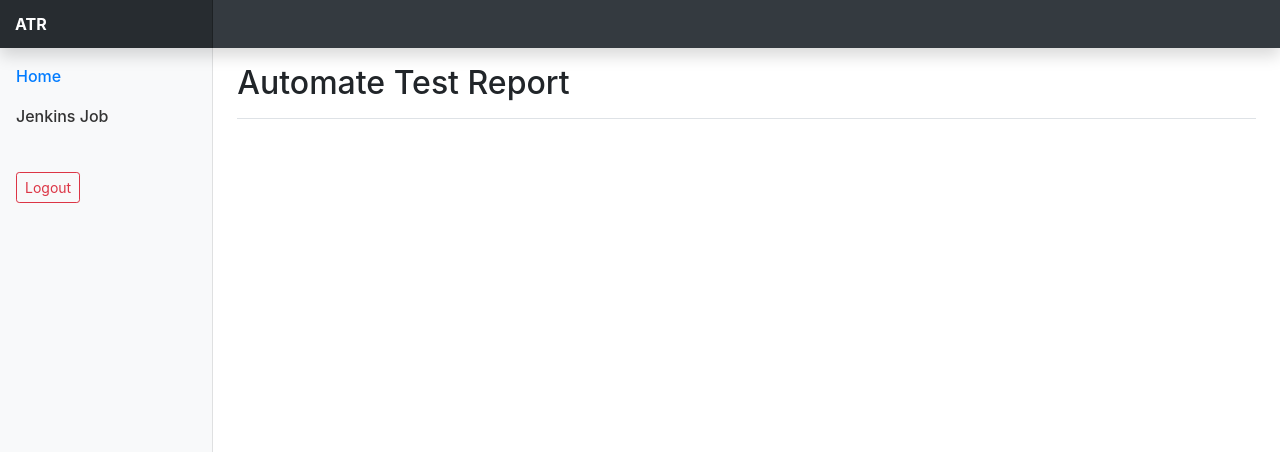
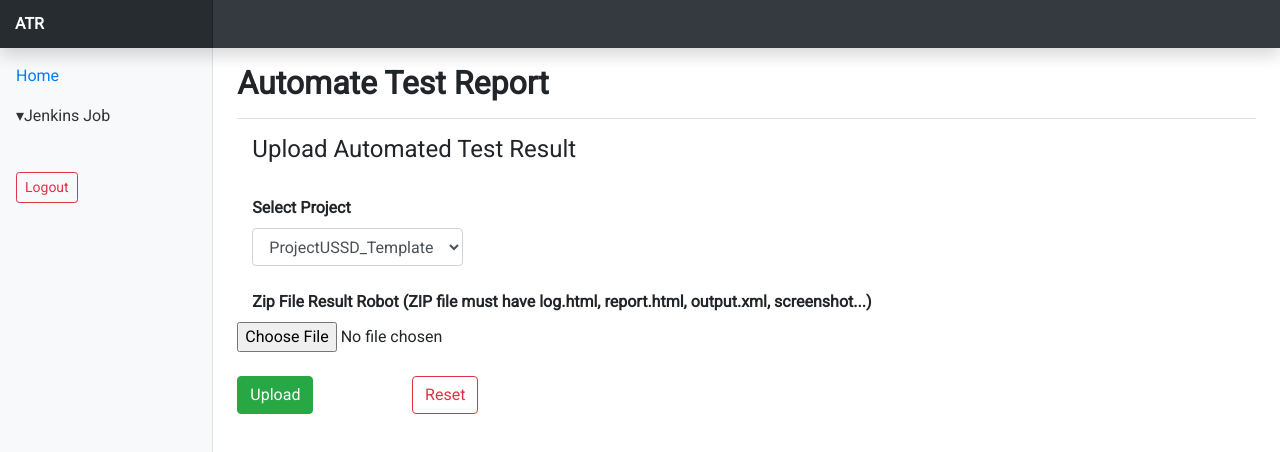
Before and after one commit to salmondev/atr-css, an Angular app: page /home in a window 1280 px wide. Shown: the top 452 px of the page. Built offline with nearby package versions, Linux system fonts and the light colour scheme.

Commit message:
Add File upload form

```diff
--- a/src/app/home/home.component.css
+++ b/src/app/home/home.component.css
@@ -1,5 +1,5 @@
 body {
-    font-size: .875rem;
+  font-size: 0.875rem;
 }
 
 .feather {
@@ -19,14 +19,14 @@ body {
   left: 0;
   z-index: 100; /* Behind the navbar */
   padding: 48px 0 0; /* Height of navbar */
-    box-shadow: inset -1px 0 0 rgba(0, 0, 0, .1);
+  box-shadow: inset -1px 0 0 rgba(0, 0, 0, 0.1);
 }
 
 .sidebar-sticky {
   position: relative;
   top: 0;
   height: calc(100vh - 48px);
-    padding-top: .5rem;
+  padding-top: 0.5rem;
   overflow-x: hidden;
   overflow-y: auto; /* Scrollable contents if viewport is shorter than content. */
 }
@@ -58,7 +58,7 @@ body {
 }
 
 .sidebar-heading {
-    font-size: .75rem;
+  font-size: 0.75rem;
   text-transform: uppercase;
 }
 
@@ -75,26 +75,21 @@ body {
    */
 
 .navbar-brand {
-    padding-top: .75rem;
-    padding-bottom: .75rem;
+  padding-top: 0.75rem;
+  padding-bottom: 0.75rem;
   font-size: 1rem;
-    background-color: rgba(0, 0, 0, .25);
-    box-shadow: inset -1px 0 0 rgba(0, 0, 0, .25);
+  background-color: rgba(0, 0, 0, 0.25);
+  box-shadow: inset -1px 0 0 rgba(0, 0, 0, 0.25);
 }
 
-  .navbar .form-control {
-    padding: .75rem 1rem;
-    border-width: 0;
-    border-radius: 0;
+.form-control {
+    width: auto;
 }
 
-  .form-control-dark {
-    color: #fff;
-    background-color: rgba(255, 255, 255, .1);
-    border-color: rgba(255, 255, 255, .1);
+
+.nav-link[data-toggle].collapsed:before {
+  content: " ▾";
 }
-
-  .form-control-dark:focus {
-    border-color: transparent;
-    box-shadow: 0 0 0 3px rgba(255, 255, 255, .25);
+.nav-link[data-toggle]:not(.collapsed):before {
+  content: " ▴";
 }
--- a/src/app/home/home.component.html
+++ b/src/app/home/home.component.html
@@ -1,4 +1,3 @@
-
 <nav class="navbar navbar-dark fixed-top bg-dark flex-md-nowrap p-0 shadow">
   <a class="navbar-brand col-sm-3 col-md-2 mr-0" href="/home"><b>ATR</b></a>
   <!--
@@ -20,16 +19,41 @@
               Home <span class="sr-only">(current)</span>
             </a>
           </li>
-              <li class="nav-item">
+          <!--<li class="nav-item">
             <a class="nav-link" href="#">
               <span data-feather="file"></span>
               Jenkins Job
             </a>
+          </li>-->
+
+          <li class="nav-item">
+            <a
+              class="nav-link collapsed text-truncate"
+              href="#submenu1"
+              data-toggle="collapse"
+              data-target="#submenu1"
+              ><i class="fa fa-table"></i>
+              <span class="d-none d-sm-inline">Jenkins Job</span></a
+            >
+            <div class="collapse" id="submenu1" aria-expanded="false">
+              <ul class="flex-column pl-2 nav">
+                <li class="nav-item">
+                  <a class="nav-link py-0" href="#"><span>Orders</span></a>
                 </li>
-
+                <li class="nav-item">
+                  <a class="nav-link py-0" href="#"><span>Orders</span></a>
+                </li>
+                <li class="nav-item">
+                  <a class="nav-link py-0" href="#"><span>Orders</span></a>
+                </li>
+              </ul>
+            </div>
+          </li>
         </ul>
 
-            <h6 class="sidebar-heading d-flex justify-content-between align-items-center px-3 mt-4 mb-1 text-muted">
+        <h6
+          class="sidebar-heading d-flex justify-content-between align-items-center px-3 mt-4 mb-1 text-muted"
+        >
           <span></span>
           <a class="d-flex align-items-center text-muted" href="#">
             <span data-feather="plus-circle"></span>
@@ -43,15 +67,66 @@
               <button class="btn btn-sm btn-outline-danger">Logout</button>
             </a>
           </li>
-
         </ul>
       </div>
     </nav>
 
     <main role="main" class="col-md-9 ml-sm-auto col-lg-10 px-4">
-          <div class="d-flex justify-content-between flex-wrap flex-md-nowrap align-items-center pt-3 pb-2 mb-3 border-bottom">
-            <h1 class="h2">Automate Test Report</h1>
+      <div
+        class="d-flex justify-content-between flex-wrap flex-md-nowrap align-items-center pt-3 pb-2 mb-3 border-bottom"
+      >
+        <h1 class="h2"><b>Automate Test Report</b></h1>
+      </div>
+      <div class="container">
+        <h4>Upload Automated Test Result</h4>
+        <br />
+        <label><b>Select Project</b></label>
+        <select class="form-control" id="proj1" >
+          <option>ProjectUSSD_Template</option>
+        </select>
+        <br />
 
+        <label
+          ><b
+            >Zip File Result Robot (ZIP file must have log.html, report.html,
+            output.xml, screenshot...)</b
+          ></label
+        >
+      </div>
+      <div>
+        <div *ngIf="error">
+          {{ error.message }}
+        </div>
+        <div *ngIf="uploadResponse.status === 'error'">
+          {{ uploadResponse.message }}
+        </div>
+        <div *ngIf="uploadResponse.status === 'progress'">
+          <div
+            role="progressbar"
+            [style.width.%]="uploadResponse.message"
+            aria-valuenow="25"
+            aria-valuemin="0"
+            aria-valuemax="100"
+          >
+            {{ uploadResponse.message }}%
+          </div>
+        </div>
+
+        <form [formGroup]="form" (ngSubmit)="onSubmit()">
+          <input
+            type="file"
+            name="avatar"
+            (change)="onFileChange($event)"
+          /><br /><br />
+          <div class="row">
+            <div class="col-sm-2">
+              <button class="btn btn-success" type="submit">Upload</button>
+            </div>
+            <div class="col-sm-2">
+              <button class="btn btn-outline-danger" type="reset">Reset</button>
+            </div>
+          </div>
+        </form>
       </div>
     </main>
   </div>
--- a/src/app/home/home.component.ts
+++ b/src/app/home/home.component.ts
@@ -1,4 +1,6 @@
 import { Component, OnInit } from '@angular/core';
+import { FormBuilder, FormGroup } from  '@angular/forms';
+import { UploadService } from  '../upload.service';
 
 @Component({
   selector: 'app-home',
@@ -7,9 +9,34 @@ import { Component, OnInit } from '@angular/core';
 })
 export class HomeComponent implements OnInit {
 
-  constructor() { }
+  form: FormGroup;
+  error: string;
+  userId: number = 1;
+  uploadResponse = { status: '', message: '', filePath: '' };
+
+  constructor(private formBuilder: FormBuilder, private uploadService: UploadService) { }
 
   ngOnInit() {
+    this.form = this.formBuilder.group({
+      avatar: ['']
+    });
+  }
+
+  nFileChange(event) {
+    if (event.target.files.length > 0) {
+      const file = event.target.files[0];
+      this.form.get('avatar').setValue(file);
+    }
+  }
+
+  onSubmit() {
+    const formData = new FormData();
+    formData.append('file', this.form.get('avatar').value);
+
+    this.uploadService.upload(formData, this.userId).subscribe(
+      (res) => this.uploadResponse = res,
+      (err) => this.error = err
+    );
   }
 
 }
--- /dev/null
+++ b/src/app/upload.service.ts
@@ -0,0 +1,36 @@
+import { Injectable } from '@angular/core';
+import { HttpClient, HttpEvent, HttpErrorResponse, HttpEventType } from  '@angular/common/http';
+import { map } from  'rxjs/operators';
+
+@Injectable({
+  providedIn: 'root'
+})
+export class UploadService {
+
+  SERVER_URL = 'http://localhost:3000';
+  constructor(private httpClient: HttpClient) { }
+
+  public upload(data, userId) {
+    const uploadURL = `${this.SERVER_URL}/auth/${userId}/avatar`;
+
+    return this.httpClient.post<any>(uploadURL, data, {
+      reportProgress: true,
+      observe: 'events'
+    }).pipe(map((event) => {
+
+      switch (event.type) {
+
+        case HttpEventType.UploadProgress:
+          const progress = Math.round(100 * event.loaded / event.total);
+          return { status: 'progress', message: progress };
+
+        case HttpEventType.Response:
+          return event.body;
+        default:
+          return `Unhandled event: ${event.type}`;
+      }
+    })
+    );
+  }
+
+}
--- a/src/index.html
+++ b/src/index.html
@@ -2,7 +2,7 @@
 <html lang="en">
 <head>
   <meta charset="utf-8">
-  <title>AtrCss</title>
+  <title>ATR</title>
   <base href="/">
   <meta name="viewport" content="width=device-width, initial-scale=1">
   <link rel="icon" type="image/x-icon" href="favicon.ico">
--- a/src/styles.css
+++ b/src/styles.css
@@ -1 +1,6 @@
 /* You can add global styles to this file, and also import other style files */
+@import url('https://fonts.googleapis.com/css?family=Roboto&display=swap');
+
+.div, body, h1 {
+    font-family: 'Roboto', sans-serif;
+}
```
Also changed, not shown: src/app/app.module.ts (+7 -1 lines), 2 other files (tests, documents, lock files or other folders). Lines whose indentation alone changed are shown as unchanged.
